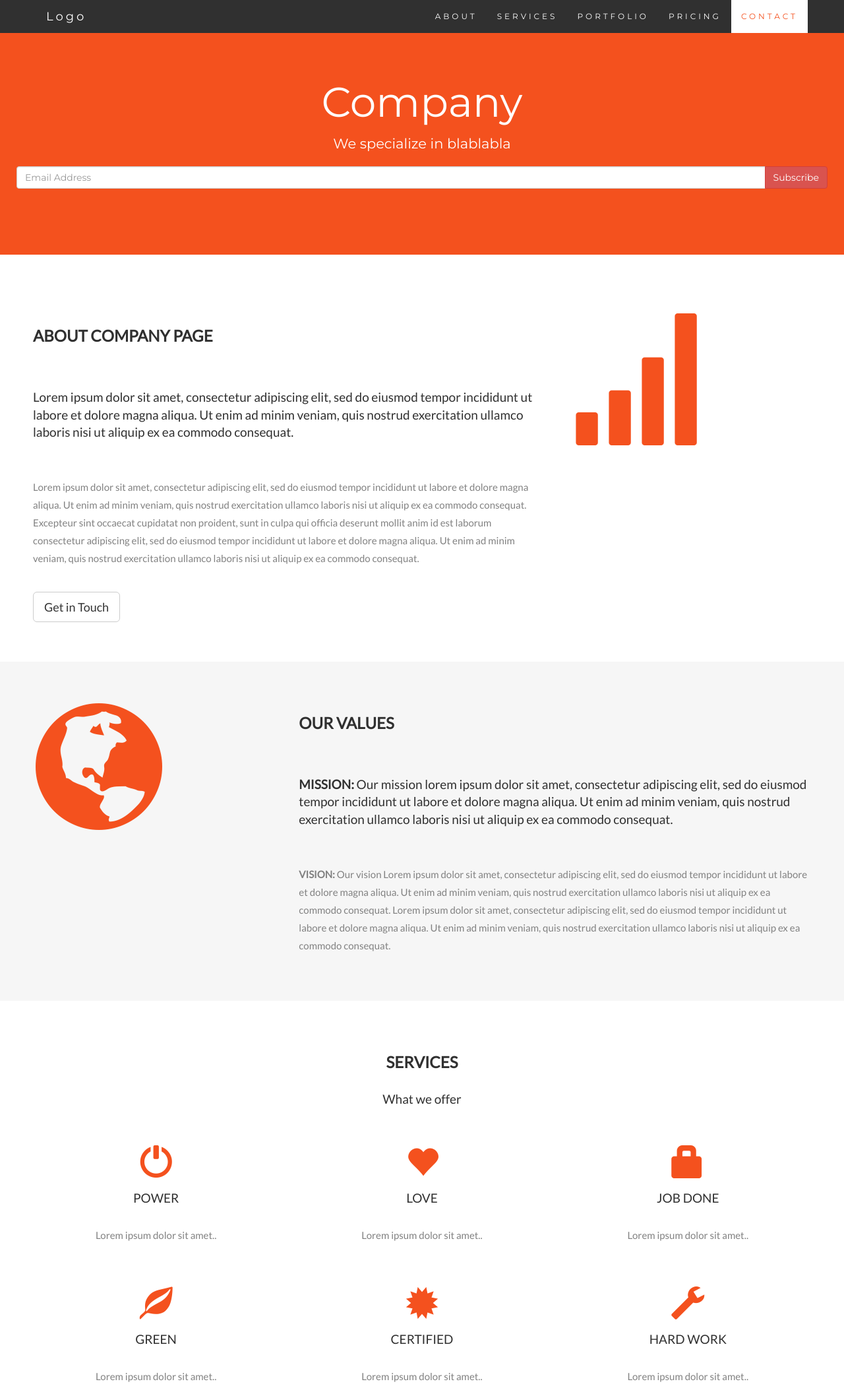
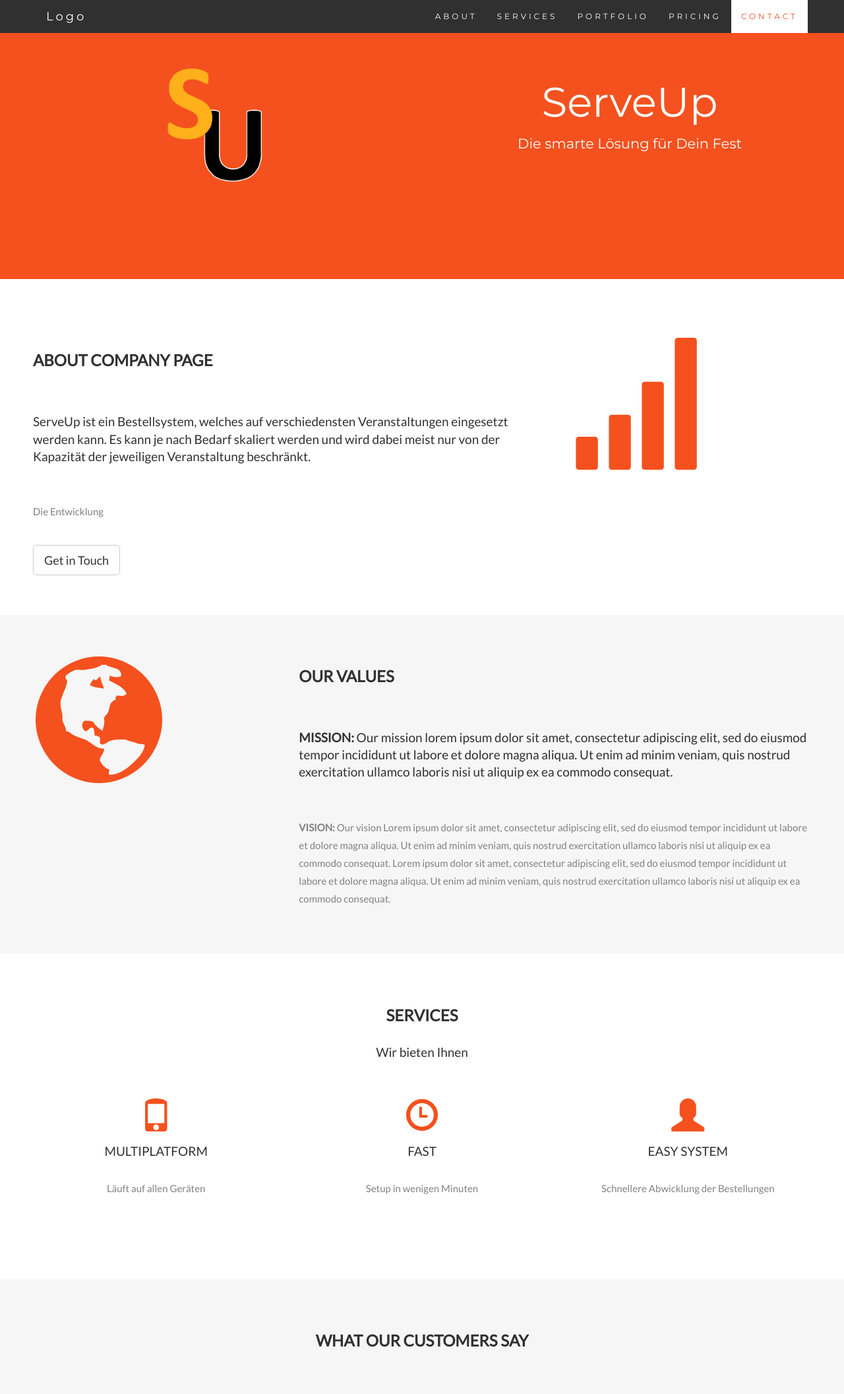
Before and after one commit to serve-up/serve-up, a plain HTML site: page index.html in a window 1280 px wide. Shown: the top 2113 px of the page at 66% size. Drawn offline with nearby package versions, Linux system fonts and the light colour scheme; some packages are replaced by stand-ins of ours.

Commit message:
Some adjustments

```diff
--- a/index.html
+++ b/index.html
@@ -1,8 +1,8 @@
 <!DOCTYPE html>
 <html lang="en">
+
 <head>
-  <!-- Theme Made By www.w3schools.com - No Copyright -->
-  <title>Bootstrap Theme Company Page</title>
+    <title>ServeUp</title>
     <meta charset="utf-8">
     <meta name="viewport" content="width=device-width, initial-scale=1">
     <link rel="stylesheet" href="https://maxcdn.bootstrapcdn.com/bootstrap/3.3.7/css/bootstrap.min.css">
@@ -16,6 +16,7 @@
             line-height: 1.8;
             color: #818181;
         }
+
         h2 {
             font-size: 24px;
             text-transform: uppercase;
@@ -23,6 +24,7 @@
             font-weight: 600;
             margin-bottom: 30px;
         }
+
         h4 {
             font-size: 19px;
             line-height: 1.375em;
@@ -30,46 +32,59 @@
             font-weight: 400;
             margin-bottom: 30px;
         }
+
         .jumbotron {
             background-color: #f4511e;
             color: #fff;
             padding: 100px 25px;
             font-family: Montserrat, sans-serif;
         }
+
         .container-fluid {
             padding: 60px 50px;
         }
+
         .bg-grey {
             background-color: #f6f6f6;
         }
+
         .logo-small {
             color: #f4511e;
             font-size: 50px;
         }
+
         .logo {
             color: #f4511e;
             font-size: 200px;
         }
+
         .thumbnail {
             padding: 0 0 15px 0;
             border: none;
             border-radius: 0;
+            background-color: transparent;
         }
+
         .thumbnail img {
             width: 100%;
             height: 100%;
             margin-bottom: 10px;
         }
-  .carousel-control.right, .carousel-control.left {
+
+        .carousel-control.right,
+        .carousel-control.left {
             background-image: none;
             color: #f4511e;
         }
+
         .carousel-indicators li {
             border-color: #f4511e;
         }
+
         .carousel-indicators li.active {
             background-color: #f4511e;
         }
+
         .item h4 {
             font-size: 19px;
             line-height: 1.375em;
@@ -77,22 +92,27 @@
             font-style: italic;
             margin: 70px 0;
         }
+
         .item span {
             font-style: normal;
         }
+
         .panel {
             border: 1px solid #f4511e;
-      border-radius:0 !important;
+            border-radius: 0 !important;
             transition: box-shadow 0.5s;
         }
+
         .panel:hover {
-      box-shadow: 5px 0px 40px rgba(0,0,0, .2);
+            box-shadow: 5px 0px 40px rgba(0, 0, 0, .2);
         }
+
         .panel-footer .btn:hover {
             border: 1px solid #f4511e;
             background-color: #fff !important;
             color: #f4511e;
         }
+
         .panel-heading {
             color: #fff !important;
             background-color: #303030 !important;
@@ -103,21 +123,26 @@
             border-bottom-left-radius: 0px;
             border-bottom-right-radius: 0px;
         }
+
         .panel-footer {
             background-color: white !important;
         }
+
         .panel-footer h3 {
             font-size: 32px;
         }
+
         .panel-footer h4 {
             color: #aaa;
             font-size: 14px;
         }
+
         .panel-footer .btn {
             margin: 15px 0;
             background-color: #303030;
             color: #fff;
         }
+
         .navbar {
             margin-bottom: 0;
             background-color: #303030;
@@ -129,23 +154,33 @@
             border-radius: 0;
             font-family: Montserrat, sans-serif;
         }
-  .navbar li a, .navbar .navbar-brand {
+
+        .navbar li a,
+        .navbar .navbar-brand {
             color: #fff !important;
         }
-  .navbar-nav li a:hover, .navbar-nav li.active a {
+
+        .navbar-nav li a:hover,
+        .navbar-nav li.active a {
             color: #f4511e !important;
             background-color: #fff !important;
         }
+
         .navbar-default .navbar-toggle {
             border-color: transparent;
             color: #fff !important;
         }
+
         footer .glyphicon {
             font-size: 20px;
             margin-bottom: 20px;
             color: #f4511e;
         }
-  .slideanim {visibility:hidden;}
+
+        .slideanim {
+            visibility: hidden;
+        }
+
         .slide {
             animation-name: slide;
             -webkit-animation-name: slide;
@@ -153,6 +188,7 @@
             -webkit-animation-duration: 1s;
             visibility: visible;
         }
+
         @keyframes slide {
             0% {
                 opacity: 0;
@@ -163,6 +199,7 @@
                 transform: translateY(0%);
             }
         }
+
         @-webkit-keyframes slide {
             0% {
                 opacity: 0;
@@ -173,6 +210,7 @@
                 -webkit-transform: translateY(0%);
             }
         }
+
         @media screen and (max-width: 768px) {
             .col-sm-4 {
                 text-align: center;
@@ -183,6 +221,7 @@
                 margin-bottom: 35px;
             }
         }
+
         @media screen and (max-width: 480px) {
             .logo {
                 font-size: 150px;
@@ -190,6 +229,7 @@
         }
     </style>
 </head>
+
 <body id="myPage" data-spy="scroll" data-target=".navbar" data-offset="60">
 
     <nav class="navbar navbar-default navbar-fixed-top">
@@ -215,16 +255,17 @@
     </nav>
 
     <div class="jumbotron text-center">
-  <h1>Company</h1>
-  <p>We specialize in blablabla</p>
-  <form>
-    <div class="input-group">
-      <input type="email" class="form-control" size="50" placeholder="Email Address" required>
-      <div class="input-group-btn">
-        <button type="button" class="btn btn-danger">Subscribe</button>
+        <div class="row">
+            <div class="col-sm-6" back>
+                <div class="thumbnail">
+                    <img src="images/splashscreen_land.png" alt="SeveUp" style="width:25%">
                 </div>
             </div>
-  </form>
+            <div class="col-sm-6">
+                <h1>ServeUp</h1>
+                <p>Die smarte Lösung für Dein Fest</p>
+            </div>
+        </div>
     </div>
 
     <!-- Container (About Section) -->
@@ -232,8 +273,11 @@
         <div class="row">
             <div class="col-sm-8">
                 <h2>About Company Page</h2><br>
-      <h4>Lorem ipsum dolor sit amet, consectetur adipiscing elit, sed do eiusmod tempor incididunt ut labore et dolore magna aliqua. Ut enim ad minim veniam, quis nostrud exercitation ullamco laboris nisi ut aliquip ex ea commodo consequat.</h4><br>
-      <p>Lorem ipsum dolor sit amet, consectetur adipiscing elit, sed do eiusmod tempor incididunt ut labore et dolore magna aliqua. Ut enim ad minim veniam, quis nostrud exercitation ullamco laboris nisi ut aliquip ex ea commodo consequat. Excepteur sint occaecat cupidatat non proident, sunt in culpa qui officia deserunt mollit anim id est laborum consectetur adipiscing elit, sed do eiusmod tempor incididunt ut labore et dolore magna aliqua. Ut enim ad minim veniam, quis nostrud exercitation ullamco laboris nisi ut aliquip ex ea commodo consequat.</p>
+                <h4>ServeUp ist ein Bestellsystem, welches auf verschiedensten Veranstaltungen eingesetzt werden kann. Es kann
+                    je nach Bedarf skaliert werden und wird dabei meist nur von der Kapazität der jeweiligen Veranstaltung
+                    beschränkt.
+                </h4><br>
+                <p>Die Entwicklung </p>
                 <br><button class="btn btn-default btn-lg">Get in Touch</button>
             </div>
             <div class="col-sm-4">
@@ -249,9 +293,14 @@
             </div>
             <div class="col-sm-8">
                 <h2>Our Values</h2><br>
-      <h4><strong>MISSION:</strong> Our mission lorem ipsum dolor sit amet, consectetur adipiscing elit, sed do eiusmod tempor incididunt ut labore et dolore magna aliqua. Ut enim ad minim veniam, quis nostrud exercitation ullamco laboris nisi ut aliquip ex ea commodo consequat.</h4><br>
-      <p><strong>VISION:</strong> Our vision Lorem ipsum dolor sit amet, consectetur adipiscing elit, sed do eiusmod tempor incididunt ut labore et dolore magna aliqua. Ut enim ad minim veniam, quis nostrud exercitation ullamco laboris nisi ut aliquip ex ea commodo consequat.
-      Lorem ipsum dolor sit amet, consectetur adipiscing elit, sed do eiusmod tempor incididunt ut labore et dolore magna aliqua. Ut enim ad minim veniam, quis nostrud exercitation ullamco laboris nisi ut aliquip ex ea commodo consequat.</p>
+                <h4><strong>MISSION:</strong> Our mission lorem ipsum dolor sit amet, consectetur adipiscing elit, sed do eiusmod
+                    tempor incididunt ut labore et dolore magna aliqua. Ut enim ad minim veniam, quis nostrud exercitation
+                    ullamco laboris nisi ut aliquip ex ea commodo consequat.</h4><br>
+                <p><strong>VISION:</strong> Our vision Lorem ipsum dolor sit amet, consectetur adipiscing elit, sed do eiusmod
+                    tempor incididunt ut labore et dolore magna aliqua. Ut enim ad minim veniam, quis nostrud exercitation
+                    ullamco laboris nisi ut aliquip ex ea commodo consequat. Lorem ipsum dolor sit amet, consectetur adipiscing
+                    elit, sed do eiusmod tempor incididunt ut labore et dolore magna aliqua. Ut enim ad minim veniam, quis
+                    nostrud exercitation ullamco laboris nisi ut aliquip ex ea commodo consequat.</p>
             </div>
         </div>
     </div>
@@ -259,27 +308,27 @@
     <!-- Container (Services Section) -->
     <div id="services" class="container-fluid text-center">
         <h2>SERVICES</h2>
-  <h4>What we offer</h4>
+        <h4>Wir bieten Ihnen</h4>
         <br>
         <div class="row slideanim">
             <div class="col-sm-4">
-      <span class="glyphicon glyphicon-off logo-small"></span>
-      <h4>POWER</h4>
-      <p>Lorem ipsum dolor sit amet..</p>
+                <span class="glyphicon glyphicon-phone logo-small"></span>
+                <h4>MULTIPLATFORM</h4>
+                <p>Läuft auf allen Geräten</p>
             </div>
             <div class="col-sm-4">
-      <span class="glyphicon glyphicon-heart logo-small"></span>
-      <h4>LOVE</h4>
-      <p>Lorem ipsum dolor sit amet..</p>
+                <span class="glyphicon glyphicon-time logo-small"></span>
+                <h4>FAST</h4>
+                <p>Setup in wenigen Minuten</p>
             </div>
             <div class="col-sm-4">
-      <span class="glyphicon glyphicon-lock logo-small"></span>
-      <h4>JOB DONE</h4>
-      <p>Lorem ipsum dolor sit amet..</p>
+                <span class="glyphicon glyphicon-user logo-small"></span>
+                <h4>EASY SYSTEM</h4>
+                <p>Schnellere Abwicklung der Bestellungen</p>
             </div>
         </div>
         <br><br>
-  <div class="row slideanim">
+        <!-- <div class="row slideanim">
             <div class="col-sm-4">
                 <span class="glyphicon glyphicon-leaf logo-small"></span>
                 <h4>GREEN</h4>
@@ -295,12 +344,12 @@
                 <h4 style="color:#303030;">HARD WORK</h4>
                 <p>Lorem ipsum dolor sit amet..</p>
             </div>
-  </div>
+        </div> -->
     </div>
 
     <!-- Container (Portfolio Section) -->
     <div id="portfolio" class="container-fluid text-center bg-grey">
-  <h2>Portfolio</h2><br>
+        <!-- <h2>Portfolio</h2><br>
         <h4>What we have created</h4>
         <div class="row text-center slideanim">
             <div class="col-sm-4">
@@ -324,7 +373,7 @@
                     <p>Yes, San Fran is ours</p>
                 </div>
             </div>
-  </div><br>
+        </div><br> -->
 
         <h2>What our customers say</h2>
         <div id="myCarousel" class="carousel slide text-center" data-ride="carousel">
@@ -361,7 +410,7 @@
     </div>
 
     <!-- Container (Pricing Section) -->
-<div id="pricing" class="container-fluid">
+    <!-- <div id="pricing" class="container-fluid">
         <div class="text-center">
             <h2>Pricing</h2>
             <h4>Choose a payment plan that works for you</h4>
@@ -425,7 +474,7 @@
                 </div>
             </div>
         </div>
-</div>
+    </div> -->
 
     <!-- Container (Contact Section) -->
     <div id="contact" class="container-fluid bg-grey">
@@ -456,34 +505,25 @@
         </div>
     </div>
 
-<!-- Add Google Maps -->
-<div id="googleMap" style="height:400px;width:100%;"></div>
-<script>
-function myMap() {
-var myCenter = new google.maps.LatLng(41.878114, -87.629798);
-var mapProp = {center:myCenter, zoom:12, scrollwheel:false, draggable:false, mapTypeId:google.maps.MapTypeId.ROADMAP};
-var map = new google.maps.Map(document.getElementById("googleMap"),mapProp);
-var marker = new google.maps.Marker({position:myCenter});
-marker.setMap(map);
-}
-</script>
-<script src="https://maps.googleapis.com/maps/api/js?key=AIzaSyBu-916DdpKAjTmJNIgngS6HL_kDIKU0aU&callback=myMap"></script>
-<!--
-To use this code on your website, get a free API key from Google.
-Read more at: https://www.w3schools.com/graphics/google_maps_basic.asp
--->
-
     <footer class="container-fluid text-center">
         <a href="#myPage" title="To Top">
     <span class="glyphicon glyphicon-chevron-up"></span>
   </a>
-  <p>Bootstrap Theme Made By <a href="https://www.w3schools.com" title="Visit w3schools">www.w3schools.com</a></p>
+
+        <p><span class="glyphicon glyphicon-copyright-mark"><p>&copy; Copyright
+<script language="JavaScript" type="text/javascript">
+    now = new Date
+    theYear = now.getYear()
+    if (theYear < 1900)
+        theYear = theYear + 1900
+    document.write(theYear)
+</script></span> ServeUp <a href="https://www.w3schools.com" title="Visit w3schools">www.w3schools.com</a></p>
     </footer>
 
     <script>
-$(document).ready(function(){
+        $(document).ready(function () {
             // Add smooth scrolling to all links in navbar + footer link
-  $(".navbar a, footer a[href='#myPage']").on('click', function(event) {
+            $(".navbar a, footer a[href='#myPage']").on('click', function (event) {
                 // Make sure this.hash has a value before overriding default behavior
                 if (this.hash !== "") {
                     // Prevent default anchor click behavior
@@ -496,7 +536,7 @@ $(document).ready(function(){
                     // The optional number (900) specifies the number of milliseconds it takes to scroll to the specified area
                     $('html, body').animate({
                         scrollTop: $(hash).offset().top
-      }, 900, function(){
+                    }, 900, function () {
 
                         // Add hash (#) to URL when done scrolling (default click behavior)
                         window.location.hash = hash;
@@ -504,8 +544,8 @@ $(document).ready(function(){
                 } // End if
             });
 
-  $(window).scroll(function() {
-    $(".slideanim").each(function(){
+            $(window).scroll(function () {
+                $(".slideanim").each(function () {
                     var pos = $(this).offset().top;
 
                     var winTop = $(window).scrollTop();
@@ -518,4 +558,5 @@ $(document).ready(function(){
     </script>
 
 </body>
+
 </html>
```
Also changed, not shown: images/splashscreen_land.png (added). Lines whose indentation alone changed are shown as unchanged.
